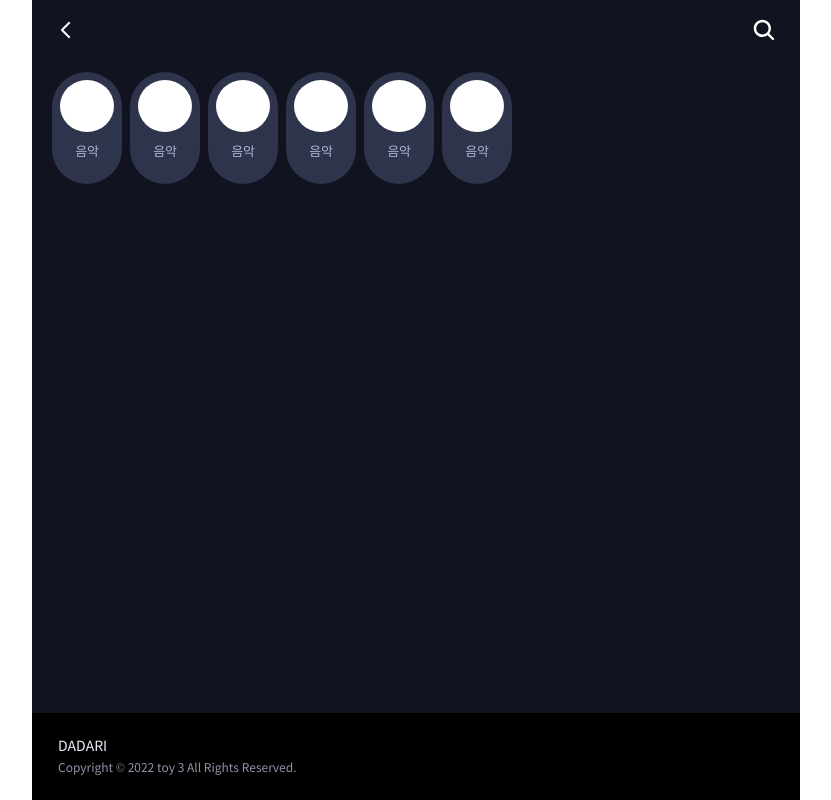
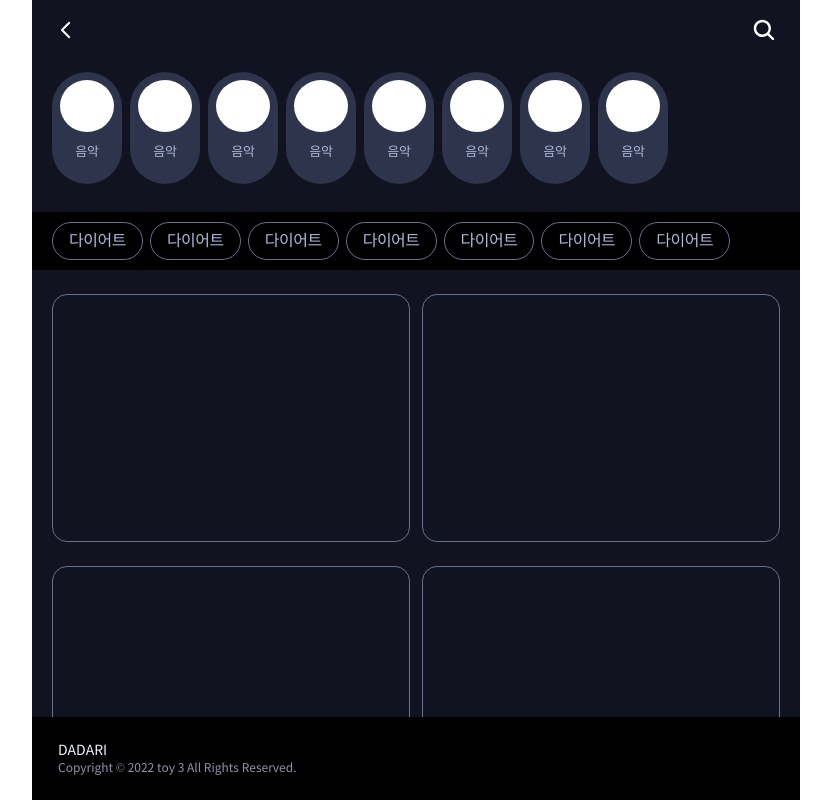
Before and after one commit to ryuhojin/dadari, a Next.js app: page /list in a window 1280 px wide. Shown: the whole page, without its empty margins (224-1055 px from the left). Built offline with nearby package versions, Linux system fonts and the light colour scheme.

Commit message:
update list

```diff
--- a/components/list/CategoryList.tsx
+++ b/components/list/CategoryList.tsx
@@ -1,5 +1,11 @@
 import styled from "styled-components";
 import CategoryItem from "./CategoryItem";
+
+const StyledCategoryHeight = styled.div`
+  height: 152px;
+  display: flex;
+  align-items: center;
+`;
 
 const StyledCategoryList = styled.div`
   overflow-x: scroll;
@@ -16,6 +22,7 @@ const StyledScrollCategoryList = styled.div`
 `;
 const CategoryList = () => {
   return (
+    <StyledCategoryHeight>
       <StyledCategoryList>
         <StyledScrollCategoryList>
           <CategoryItem />
@@ -24,8 +31,11 @@ const CategoryList = () => {
           <CategoryItem />
           <CategoryItem />
           <CategoryItem />
+          <CategoryItem />
+          <CategoryItem />
         </StyledScrollCategoryList>
       </StyledCategoryList>
+    </StyledCategoryHeight>
   );
 };
 
--- /dev/null
+++ b/components/list/SectionGrid.tsx
@@ -0,0 +1,32 @@
+import styled from "styled-components";
+import SectionItem from "./SectionItem";
+
+const StyledCategorySection = styled.div`
+  overflow-y: scroll;
+  overflow-x: hidden;
+  background: #111320;
+  padding: 24px 20px 24px 20px;
+  ::-webkit-scrollbar {
+    display: none;
+  }
+`;
+
+const StyledCategoryGridSection = styled.div`
+  display: grid;
+  grid-template-columns: 1fr 1fr;
+  grid-gap: 24px 12px;
+`;
+const SectionGrid = () => {
+  return (
+    <StyledCategorySection>
+      <StyledCategoryGridSection>
+        <SectionItem></SectionItem>
+        <SectionItem></SectionItem>
+        <SectionItem></SectionItem>
+        <SectionItem></SectionItem>
+        <SectionItem></SectionItem>
+      </StyledCategoryGridSection>
+    </StyledCategorySection>
+  );
+};
+export default SectionGrid;
--- /dev/null
+++ b/components/list/SectionItem.tsx
@@ -0,0 +1,13 @@
+import styled from "styled-components";
+
+const StyledSectionItem = styled.div`
+  height: 248px;
+  border: 1px solid #68708d;
+  border-radius: 15px;
+  padding: 14px 10px 10px 14px;
+`;
+
+const SectionItem = () => {
+  return <StyledSectionItem></StyledSectionItem>;
+};
+export default SectionItem;
--- a/components/list/SubCategoryItem.tsx
+++ b/components/list/SubCategoryItem.tsx
@@ -1,7 +1,28 @@
 import styled from "styled-components";
 
-const StyledSubCategoryItem = styled.div``;
+const StyledSubCategoryItem = styled.div`
+  border-radius: 25px;
+  border: solid 1px #68708d;
+  padding: 7px 16px;
+  color: #fff;
+  word-break: keep-all;
+  display: flex;
+  align-items: center;
+  span {
+    font-weight: normal;
+    font-stretch: normal;
+    font-style: normal;
+    line-height: 1.36;
+    letter-spacing: -0.5px;
+    text-align: center;
+    color: #afb9da;
+  }
+`;
 const SubCategoryItem = () => {
-  return <StyledSubCategoryItem></StyledSubCategoryItem>;
+  return (
+    <StyledSubCategoryItem>
+      <span>다이어트</span>
+    </StyledSubCategoryItem>
+  );
 };
 export default SubCategoryItem;
--- a/components/list/SubCategoryList.tsx
+++ b/components/list/SubCategoryList.tsx
@@ -1,8 +1,18 @@
 import styled from "styled-components";
+import SubCategoryItem from "./SubCategoryItem";
+
+const StyledSubCategoryHeight = styled.div`
+  height: 58px; ;
+  display: flex;
+  align-items: center;
+  background: #000;
+`;
 
 const StyledSubCategoryList = styled.div`
   overflow-x: scroll;
-  padding: 0 20px;
+  padding: 13px 20px;
+  display: flex;
+  align-items: center;
   ::-webkit-scrollbar {
     display: none;
   }
@@ -10,14 +20,24 @@ const StyledSubCategoryList = styled.div`
 const StyledScrollSubCategoryList = styled.div`
   display: inline-flex;
   div + div {
-    margin-left: 8px;
+    margin-left: 7px;
   }
 `;
 const SubCategoryList = () => {
   return (
-    <StyledSubCategoryList>
-      <StyledScrollSubCategoryList></StyledScrollSubCategoryList>
-    </StyledSubCategoryList>
+    <StyledSubCategoryHeight>
+      <StyledSubCategoryList>
+        <StyledScrollSubCategoryList>
+          <SubCategoryItem />
+          <SubCategoryItem />
+          <SubCategoryItem />
+          <SubCategoryItem />
+          <SubCategoryItem />
+          <SubCategoryItem />
+          <SubCategoryItem />
+        </StyledScrollSubCategoryList>
+      </StyledSubCategoryList>
+    </StyledSubCategoryHeight>
   );
 };
 export default SubCategoryList;
--- /dev/null
+++ b/components/list/index.ts
@@ -0,0 +1,3 @@
+export { default as CategoryList } from "./CategoryList";
+export { default as SubCategoryList } from "./SubCategoryList";
+export { default as SectionGrid } from "./SectionGrid";
--- a/components/main/Section.tsx
+++ b/components/main/Section.tsx
@@ -1,4 +1,3 @@
-import styled from "styled-components";
 import { Catchphrase, SubTitle, BoxList, Panel } from "components/main";
 
 const Section = () => {
--- a/components/template/SearchTemplate.tsx
+++ b/components/template/SearchTemplate.tsx
@@ -11,6 +11,8 @@ const StyledSeacrhTempalte = styled.div`
 
 const StyledSection = styled.main`
   flex-grow: 1;
+  display: flex;
+  flex-direction: column;
   overflow-x: hidden;
   overflow-y: auto;
 `;
--- /dev/null
+++ b/containers/list/CategoryContainer.tsx
@@ -0,0 +1,13 @@
+import { CategoryList, SubCategoryList } from "components/list";
+import SectionContainer from "./SectionContainer";
+
+const CategoryContainer = () => {
+  return (
+    <>
+      <CategoryList />
+      <SubCategoryList />
+      <SectionContainer />
+    </>
+  );
+};
+export default CategoryContainer;
--- /dev/null
+++ b/containers/list/SectionContainer.tsx
@@ -0,0 +1,6 @@
+import SectionGrid from "components/list/SectionGrid";
+
+const SectionContainer = () => {
+  return <SectionGrid />;
+};
+export default SectionContainer;
--- a/pages/list/index.tsx
+++ b/pages/list/index.tsx
@@ -1,6 +1,6 @@
 import Meta from "components/common/Meta";
-import CategoryList from "components/list/CategoryList";
 import SearchTemplate from "components/template/SearchTemplate";
+import CategoryContainer from "containers/list/CategoryContainer";
 import type { NextPage } from "next";
 
 const List: NextPage = () => {
@@ -8,7 +8,7 @@ const List: NextPage = () => {
     <>
       <Meta title={"다다리 - 목록"} />
       <SearchTemplate>
-        <CategoryList/>
+        <CategoryContainer />
       </SearchTemplate>
     </>
   );
```
Lines whose indentation alone changed are shown as unchanged.
